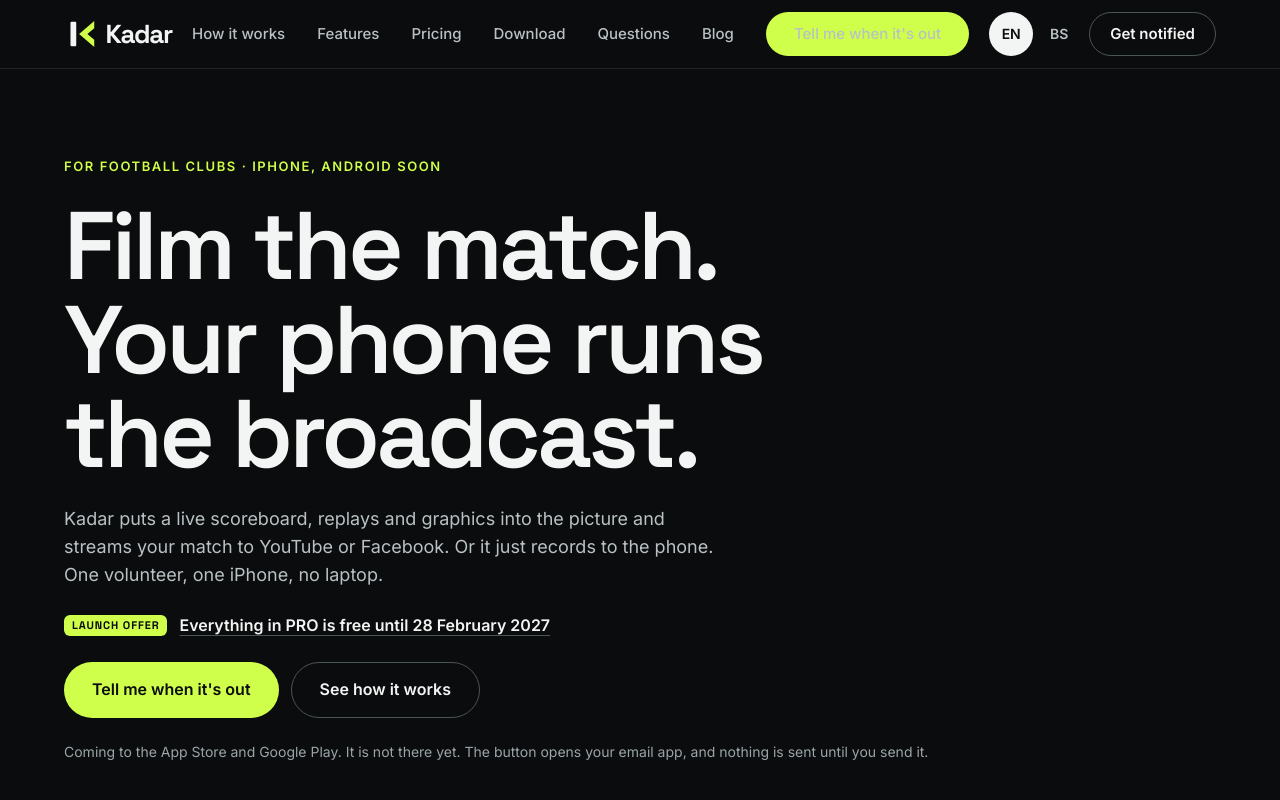
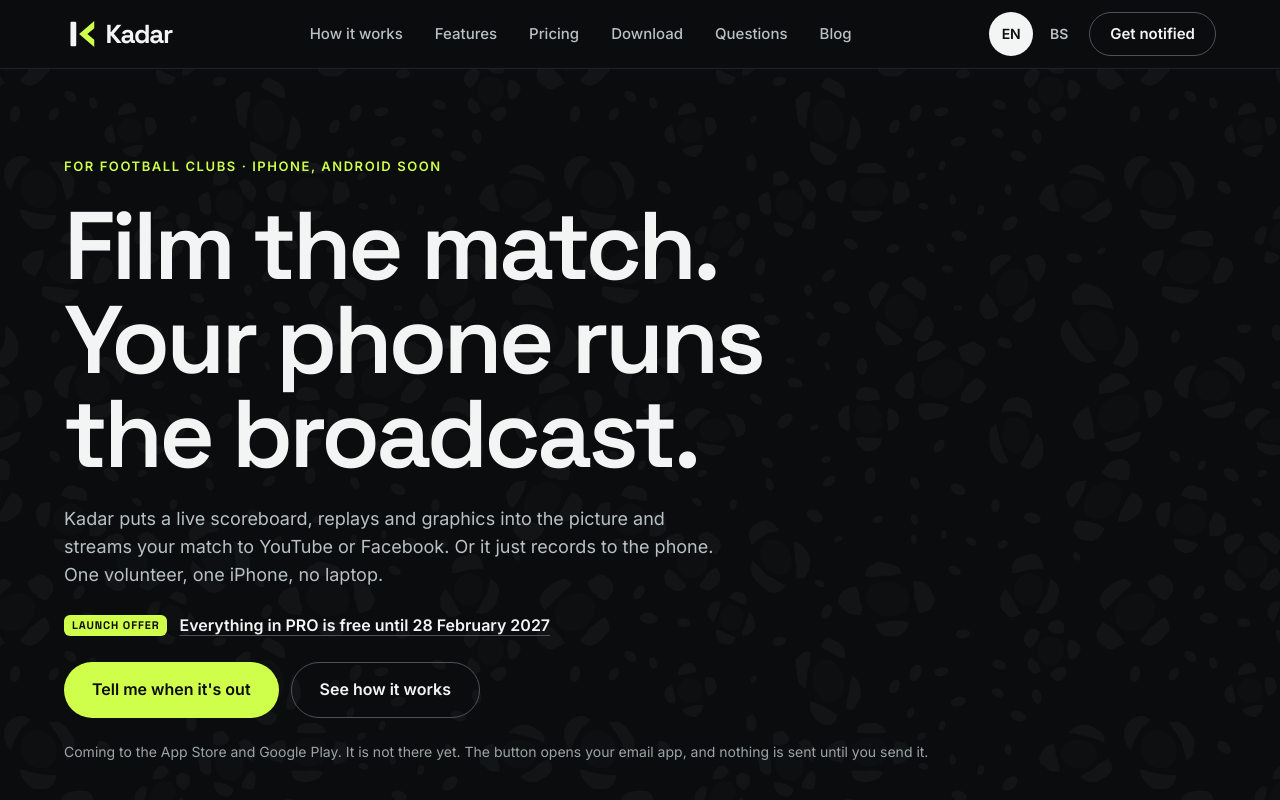
Before and after one commit to tarikneradin/kadar-site, a plain HTML site: page index.html in a window 1280 px wide. Shown: the top 800 px of the page. Drawn offline with Linux system fonts and the light colour scheme.

Commit message:
Leopard ground, header fix

```diff
--- a/assets/site.css
+++ b/assets/site.css
@@ -44,7 +44,8 @@
 *, *::before, *::after { box-sizing: border-box; }
 html { scroll-behavior: smooth; scroll-padding-top: 80px; -webkit-text-size-adjust: 100%; }
 body {
-  margin: 0; background: var(--bg); color: var(--ink-muted);
+  /* Leopard spots deep in the ground, one shade lighter than it. */
+  margin: 0; background: var(--bg) url("leopard.svg") 0 0 / 560px 560px; color: var(--ink-muted);
   font: 400 16px/1.55 var(--font-sans);
   -webkit-font-smoothing: antialiased; overflow-wrap: break-word;
 }
@@ -103,7 +104,7 @@ h1, h2, h3, h4 { font-family: var(--font-display); font-weight: 600; color: var(
 .menu-btn { display: none; place-items: center; width: var(--size-touch); height: var(--size-touch); padding: 0; border: 1px solid var(--line-emphasis); border-radius: var(--radius-pill); background: transparent; color: var(--ink); cursor: pointer; }
 .menu-btn .mb-close, .navbar.open .menu-btn .mb-open { display: none; }
 .navbar.open .menu-btn .mb-close { display: inline; }
-.nav-cta { display: none; }
+.nav-links .nav-cta { display: none; }
 .nav-tools { display: flex; align-items: center; gap: var(--space-2); }
 .lang { display: flex; gap: var(--space-1); }
 .lang a {
@@ -116,7 +117,7 @@ h1, h2, h3, h4 { font-family: var(--font-display); font-weight: 600; color: var(
 
 /* ---------- sections ---------- */
 .section { padding-top: var(--pad-section); padding-bottom: var(--pad-section); }
-.band { background: var(--bg-raised); border-top: 1px solid var(--line-subtle); border-bottom: 1px solid var(--line-subtle); }
+.band { background: var(--bg-raised) url("leopard.svg") 260px 130px / 560px 560px; border-top: 1px solid var(--line-subtle); border-bottom: 1px solid var(--line-subtle); }
 .stack { display: flex; flex-direction: column; gap: var(--gap-head); }
 .head { display: flex; flex-direction: column; gap: var(--space-4); }
 .head h2 { font-size: var(--fs-section); line-height: 1.05; letter-spacing: -.03em; max-width: 30ch; }
```
Also changed, not shown: assets/leopard.svg (added).
